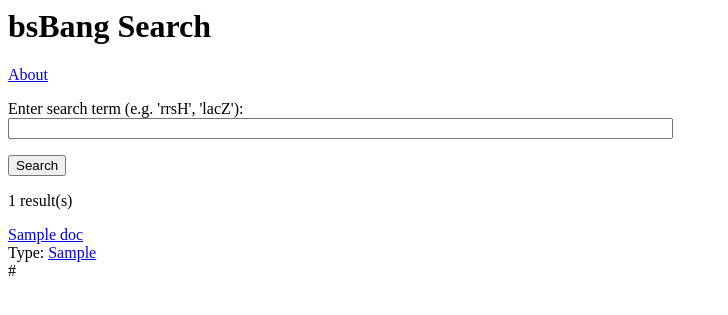
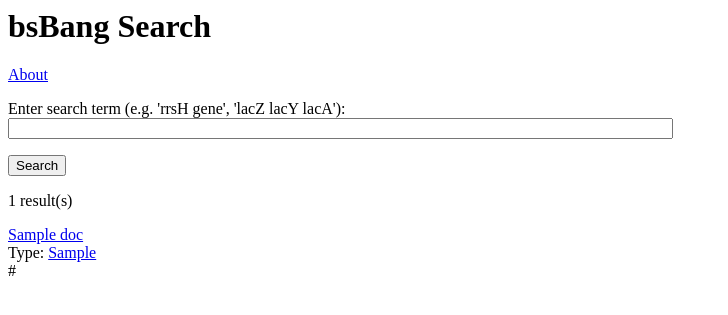
Before and after one commit to buzzbangorg/bsbang-frontend, a Flask app: template templates/index.html in a window 1280 px wide. Shown: the top 315 px of the page, without its empty margins (0-728 px from the left). Run offline with Flask 2, Linux system fonts and the light colour scheme; the template is opened without the code that fills it: values that come from a table or form of the project are taken from there, most other values are stand-ins (such as "Sample title", 1, 10 or a date in 2020); parts of the project's set-up code (start-up, migrations or seed data) failed here and were passed over.

Commit message:
update search example

```diff
--- a/templates/index.html
+++ b/templates/index.html
@@ -6,7 +6,7 @@
         <form action="" method="post" name="search">
             {{ form.csrf_token }}
             <p>
-                Enter search term (e.g. 'rrsH', 'lacZ'):<br/>
+                Enter search term (e.g. 'rrsH gene', 'lacZ lacY lacA'):<br/>
                 {{ form.q(size=80) }}<br/>
             </p>
             <p><input type="submit" value="Search"></p>
```
